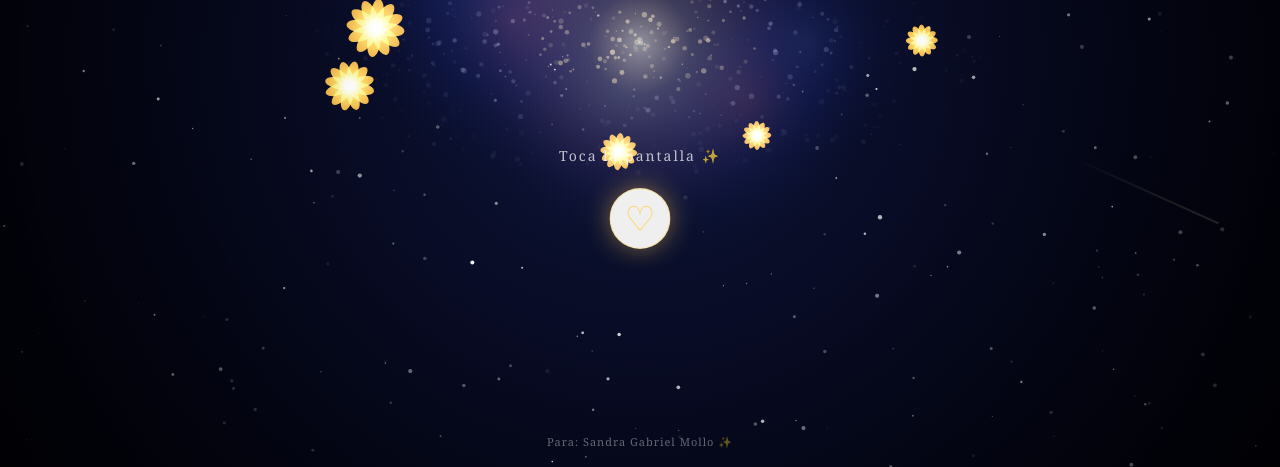
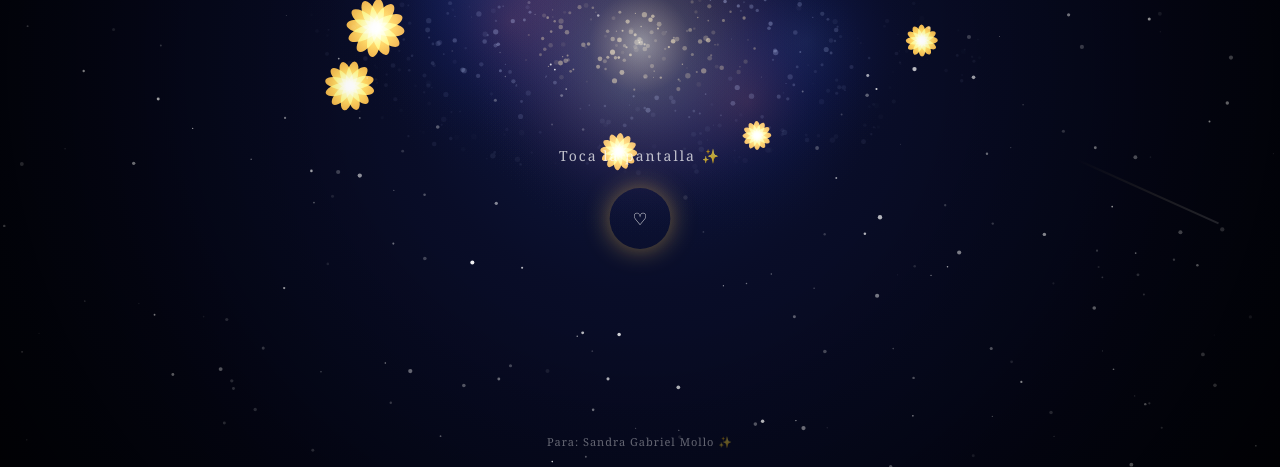
Before and after one commit to private346/proyecto, a plain HTML site: page index.html in a window 1280 px wide. Shown: the part 333-800 px from the top of the page. Drawn offline with Linux system fonts and the light colour scheme; animation ran at ten frames a second.

Commit message:
Refactor CSS styles for improved organization

```diff
--- a/style.css
+++ b/style.css
@@ -116,6 +116,12 @@ canvas {
     0 0 18px rgba(255, 210, 90, 0.35),
     inset 0 0 20px rgba(255, 210, 90, 0.08);
   animation: pulse 1.8s ease-in-out infinite;
+
+  border: none;
+background: transparent;
+cursor: pointer;
+font: inherit;
+color: inherit;
 }
 
 .letter {
```
